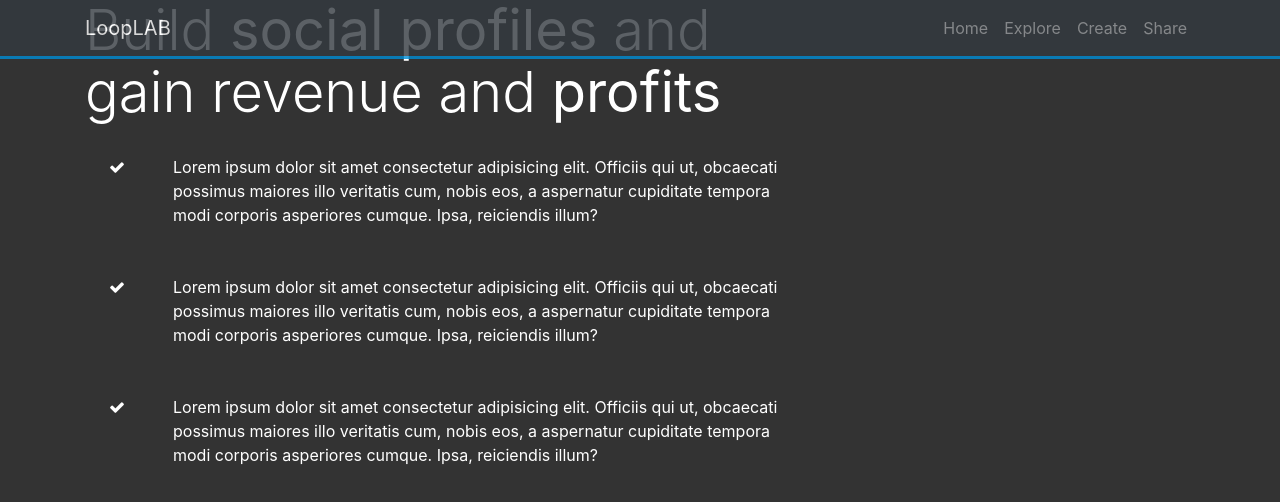
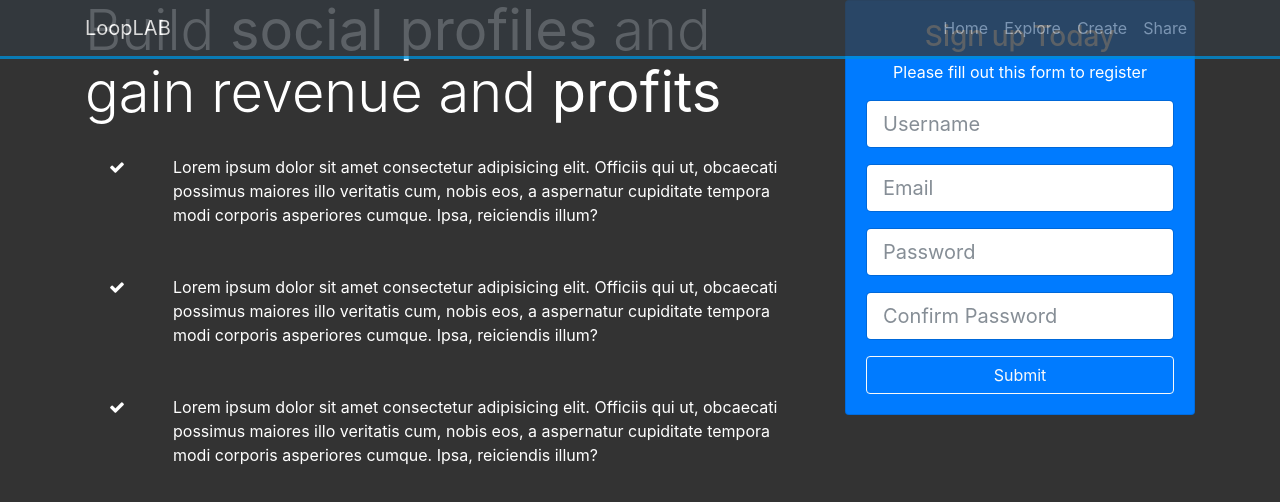
Before and after one commit to jwolfe890/bootProj, a website: page src/index.html in a window 1280 px wide. Drawn offline with Linux system fonts and the light colour scheme.

Commit message:
added form

```diff
--- a/src/index.html
+++ b/src/index.html
@@ -73,13 +73,29 @@
                     Lorem ipsum dolor sit amet consectetur adipisicing elit. Officiis qui ut, obcaecati possimus maiores illo veritatis cum, nobis eos, a aspernatur cupiditate tempora modi corporis asperiores cumque. Ipsa, reiciendis illum?
                   </div>
                 </div>
-
-
-
               </div>
-
               <div class="col-lg-4">
-
+               <div class="card bg-primary text-center card-form">
+            <div class="card-body">
+              <h3>Sign up Today</h3>
+              <p>Please fill out this form to register</p>
+              <form>
+                <div class="form-group">
+                  <input type="text" class="form-control form-control-lg" placeholder="Username">
+                </div>
+                <div class="form-group">
+                    <input type="email" class="form-control form-control-lg" placeholder="Email">
+                  </div>
+                  <div class="form-group">
+                    <input type="password" class="form-control form-control-lg" placeholder="Password">
+                  </div>
+                  <div class="form-group">
+                    <input type="password" class="form-control form-control-lg" placeholder="Confirm Password">
+                  </div>
+                  <input type="submit" class="btn btn-outline-light btn-block">
+              </form>
+            </div>
+               </div>
               </div>
           </div>
 
```
